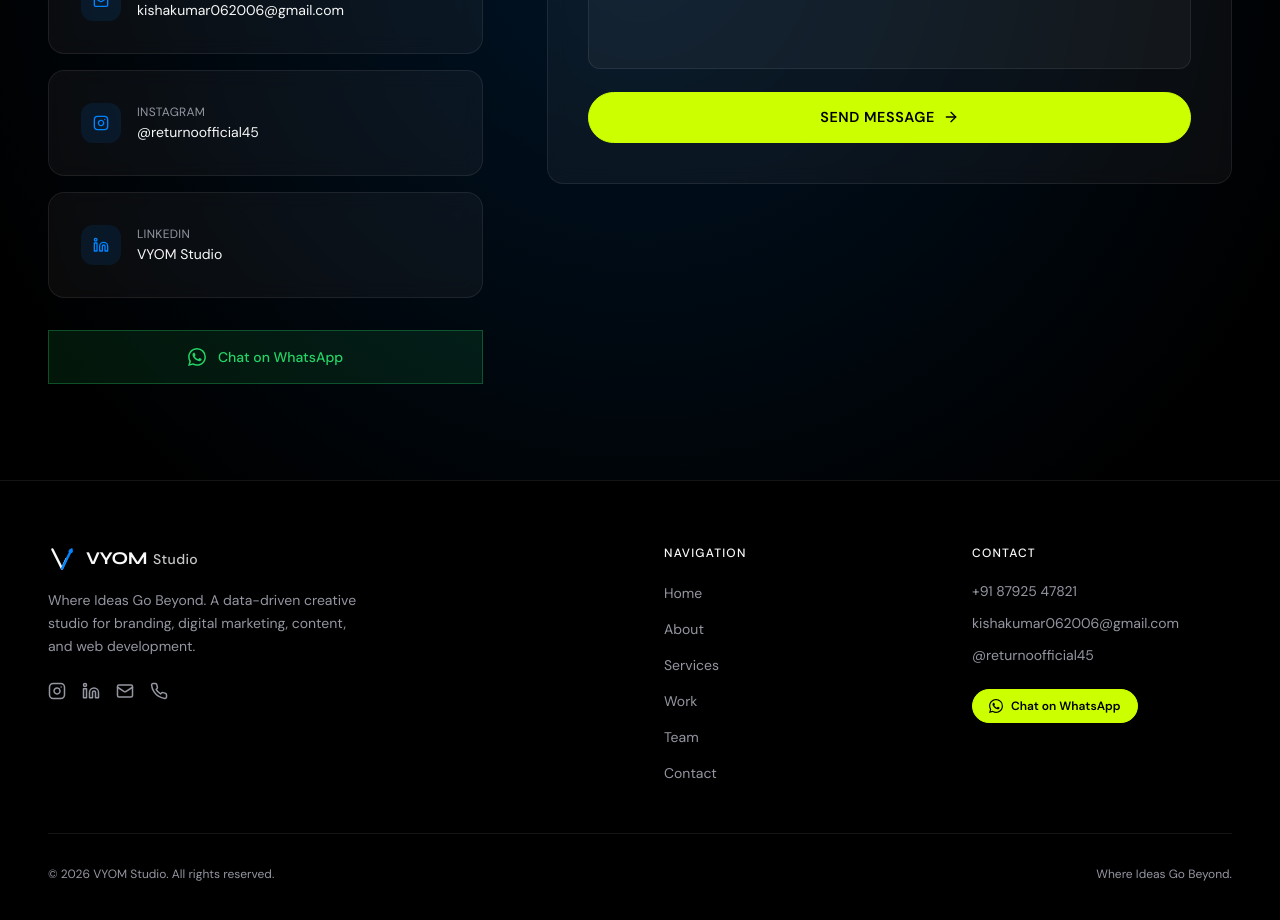
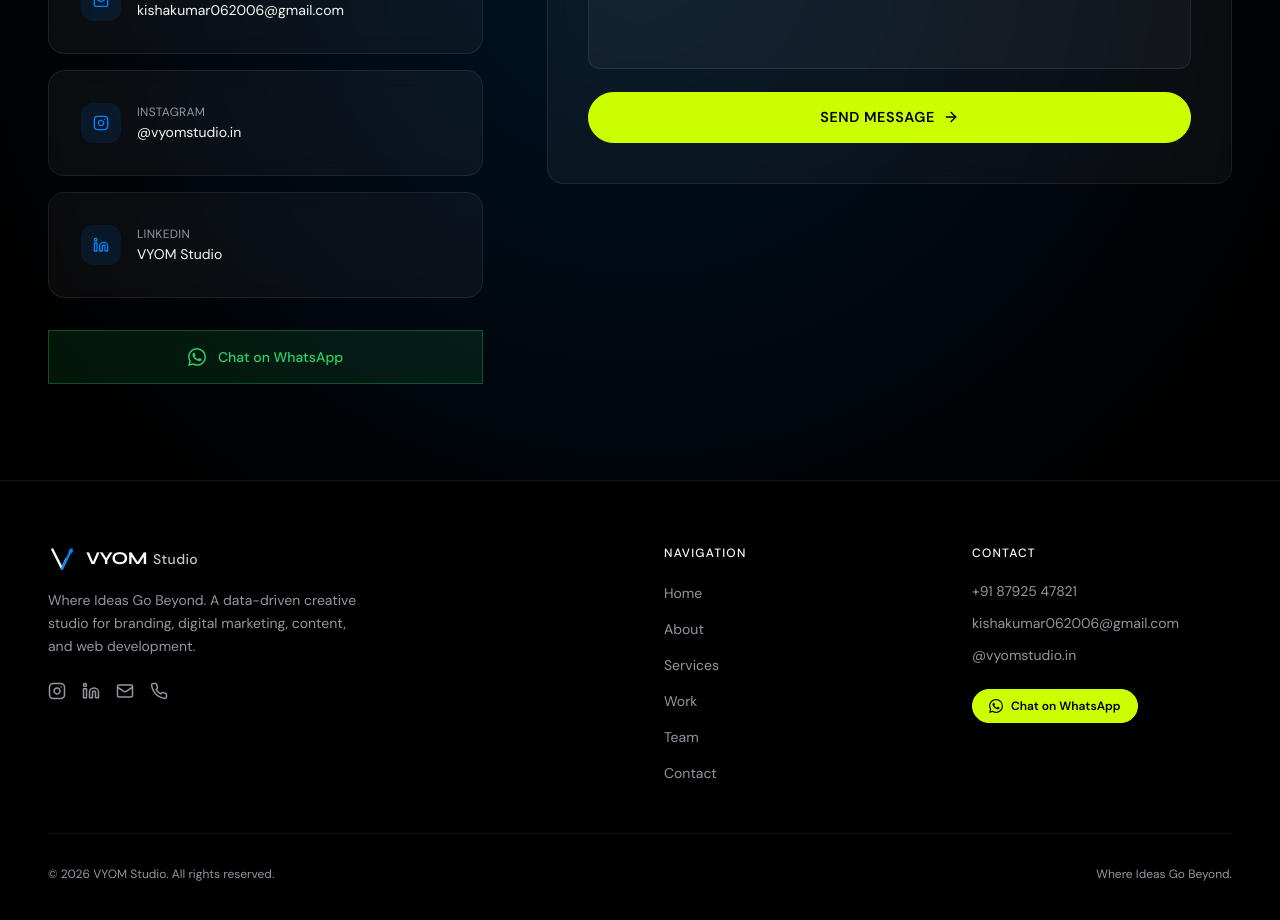
Before and after one commit to Deekshashetty-r/returno-india, a Next.js app: page /contact in a window 1280 px wide. Shown: the part 860-1780 px from the top of the page. Built offline with nearby package versions, Linux system fonts and the light colour scheme.

Commit message:
Update LinkedIn and Instagram URLs

```diff
--- a/app/contact/page.tsx
+++ b/app/contact/page.tsx
@@ -111,18 +111,18 @@ const handleSubmit = async (e: React.FormEvent) => {
                   </div>
                 </a>
 
-                <a href="https://www.instagram.com/returnomedia?utm_source=qr&igsh=Zm5xZmlxa3JicXhy" target="_blank" rel="noopener noreferrer"
+                <a href="https://www.instagram.com/vyomstudio.in?utm_source=qr&igsi=Zm5xZmlxa3JicXhy" target="_blank" rel="noopener noreferrer"
                   className="flex items-center gap-4 p-4 service-card group">
                   <div className="w-10 h-10 bg-[#0084FF]/10 flex items-center justify-center rounded-xl group-hover:bg-[#0084FF]/20 transition-colors">
                     <Instagram size={16} className="text-[#0084FF]" />
                   </div>
                   <div>
                     <div className="text-[#9496A1] text-xs uppercase tracking-wide mb-0.5">Instagram</div>
-                    <div className="text-[#F8F9F9] text-sm">@returnoofficial45</div>
+                    <div className="text-[#F8F9F9] text-sm">@vyomstudio.in</div>
                   </div>
                 </a>
 
-                <a href="https://www.linkedin.com/in/returno-india-8646333b0/" target="_blank" rel="noopener noreferrer"
+                <a href="https://www.linkedin.com/in/vyom-studio-8646333b0?utm_source=share_via&utm_content=profile&utm_medium=member_android" target="_blank" rel="noopener noreferrer"
                   className="flex items-center gap-4 p-4 service-card group">
                   <div className="w-10 h-10 bg-[#0084FF]/10 flex items-center justify-center rounded-xl group-hover:bg-[#0084FF]/20 transition-colors">
                     <Linkedin size={16} className="text-[#0084FF]" />
--- a/app/team/page.tsx
+++ b/app/team/page.tsx
@@ -76,11 +76,11 @@ export default function TeamPage() {
               <div className="lg:col-span-2">
                 <p className="text-[#9496A1] leading-relaxed mb-6">{team[0].bio}</p>
                 <div className="flex items-center gap-4">
-                  <a href="https://www.linkedin.com/in/returno-india-8646333b0/" target="_blank" rel="noopener noreferrer"
+                  <a href="https://www.linkedin.com/in/vyom-studio-8646333b0?utm_source=share_via&utm_content=profile&utm_medium=member_android" target="_blank" rel="noopener noreferrer"
                     className="text-[#9496A1] hover:text-[#0084FF] transition-colors">
                     <Linkedin size={18} />
                   </a>
-                  <a href="https://www.instagram.com/returnomedia?utm_source=qr&igsh=Zm5xZmlxa3JicXhy" target="_blank" rel="noopener noreferrer"
+                  <a href="https://www.instagram.com/vyomstudio.in?utm_source=qr&igsi=Zm5xZmlxa3JicXhy" target="_blank" rel="noopener noreferrer"
                     className="text-[#9496A1] hover:text-[#0084FF] transition-colors">
                     <Instagram size={18} />
                   </a>
--- a/components/Footer.tsx
+++ b/components/Footer.tsx
@@ -16,7 +16,7 @@ export default function Footer() {
             </p>
             <div className="flex items-center gap-4 mt-6">
               <a
-                href="https://instagram.com/returnoofficial45"
+                href="https://www.instagram.com/vyomstudio.in?utm_source=qr&igsi=Zm5xZmlxa3JicXhy"
                 target="_blank"
                 rel="noopener noreferrer"
                 className="text-[#9496A1] hover:text-[#0084FF] transition-colors"
@@ -25,7 +25,7 @@ export default function Footer() {
                 <Instagram size={18} />
               </a>
               <a
-                href="https://linkedin.com/company/returno-india"
+                href="https://www.linkedin.com/in/vyom-studio-8646333b0?utm_source=share_via&utm_content=profile&utm_medium=member_android"
                 target="_blank"
                 rel="noopener noreferrer"
                 className="text-[#9496A1] hover:text-[#0084FF] transition-colors"
@@ -80,8 +80,8 @@ export default function Footer() {
                 </a>
               </li>
               <li>
-                <a href="https://instagram.com/returnoofficial45" target="_blank" rel="noopener noreferrer" className="hover:text-[#F8F9F9] transition-colors">
-                  @returnoofficial45
+                <a href="https://www.instagram.com/vyomstudio.in?utm_source=qr&igsi=Zm5xZmlxa3JicXhy" target="_blank" rel="noopener noreferrer" className="hover:text-[#F8F9F9] transition-colors">
+                  @vyomstudio.in
                 </a>
               </li>
             </ul>
```
